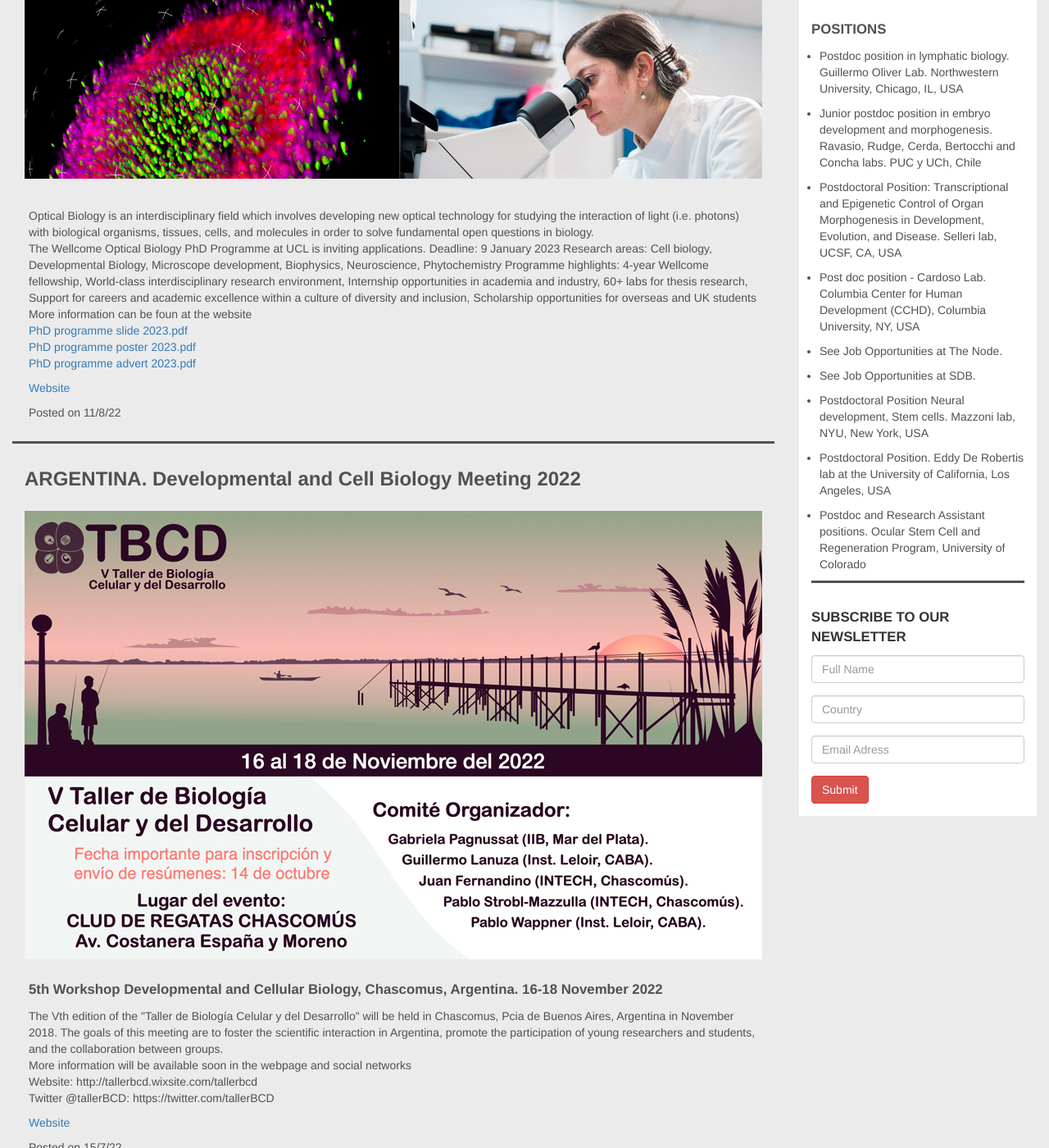
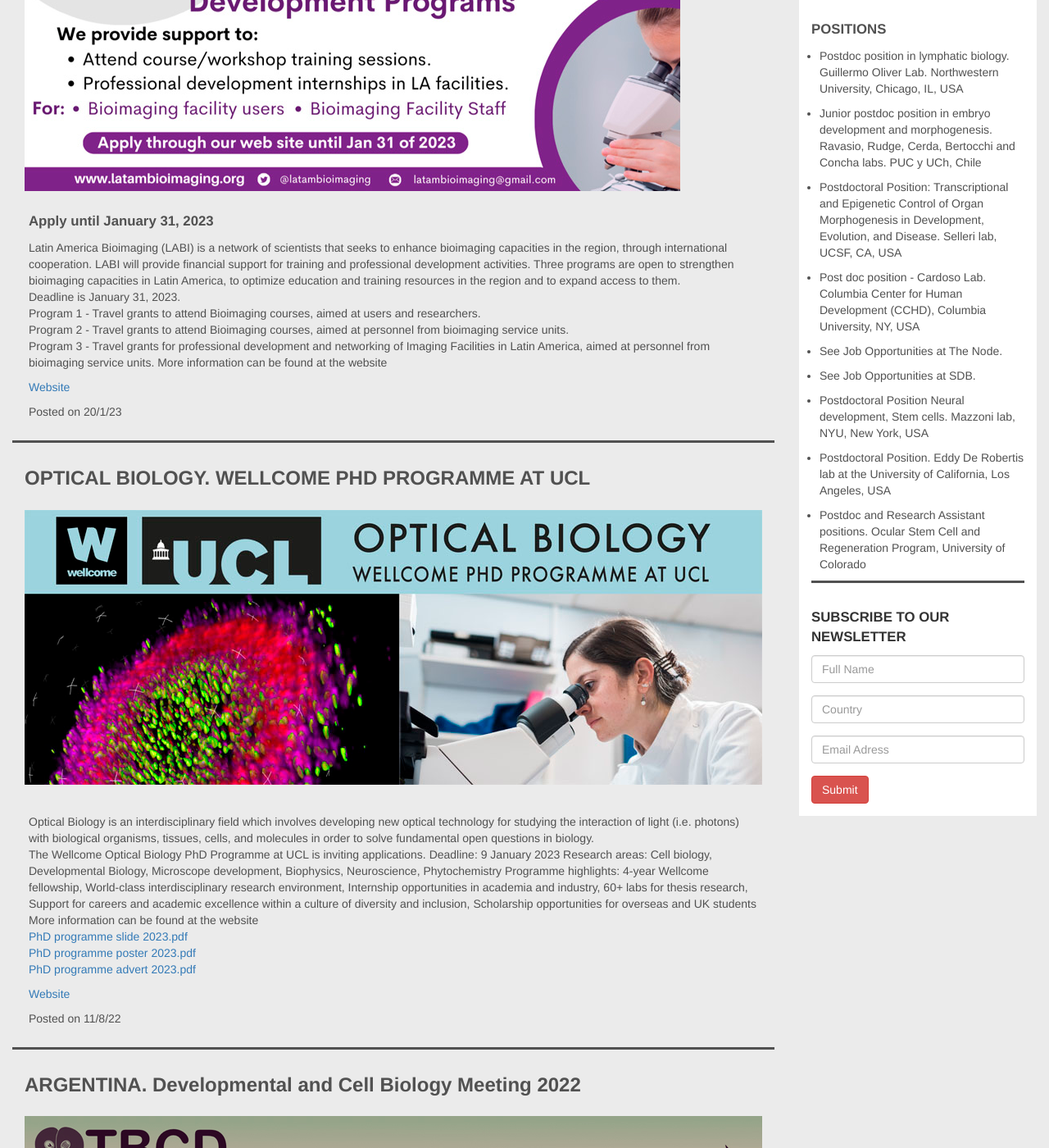
Before and after one commit to lasdb/lasdb.github.io, a Jekyll site: the page built from _posts/2000-01-01-news.markdown, in a window 1280 px wide and 1400 px high, scrolled down 463 px. Shown: the whole window at 82% size. Built offline with Jekyll 4.4.1, drawn with Linux system fonts in a browser that asks for light colours; nearby versions of some CDN libraries; some of the changed text lies outside the part shown.

Commit message:
Update 2000-01-01-news.markdown

```diff
--- a/_posts/2000-01-01-news.markdown
+++ b/_posts/2000-01-01-news.markdown
@@ -5,6 +5,19 @@
 categories: news
 permalink: pages/news.html
 news:
+
+  - title: 'Bioimaging Training & Professional Developmental Programs'
+    date: '20/1/23'
+    subtitle: 'Apply until January 31, 2023'
+    body: 'Latin America Bioimaging (LABI) is a network of scientists that seeks to enhance bioimaging capacities in the region, through international cooperation. LABI will provide financial support for training and professional development activities. Three programs are open to strengthen bioimaging capacities in Latin America, to optimize education and training resources in the region and to expand access to them. <br>
+Deadline is January 31, 2023.<br>
+Program 1 - Travel grants to attend Bioimaging courses, aimed at users and researchers.<br>
+Program 2 - Travel grants to attend Bioimaging courses, aimed at personnel from bioimaging service units. <br>
+Program 3 - Travel grants for professional development and networking of Imaging Facilities in Latin America, aimed at personnel from bioimaging service units.
+More information can be found at the website <br>'
+    imageSm: 'img/news/LABI-sm.jpg'
+    imageBg: '../img/news/LABI-bg.jpg'
+    URL: 'https://latambioimaging.org/index.php/training'
 
   - title: 'OPTICAL BIOLOGY. WELLCOME PHD PROGRAMME AT UCL'
     date: '11/8/22'
@@ -14,7 +27,7 @@
 Research areas: Cell biology, Developmental Biology, Microscope development, Biophysics, Neuroscience, Phytochemistry
 Programme highlights: 4-year Wellcome fellowship, World-class interdisciplinary research environment, Internship opportunities in academia
 and industry, 60+ labs for thesis research, Support for careers and academic excellence within a culture of diversity and inclusion, Scholarship opportunities for overseas and UK students
-More information can be foun at the website <br>
+More information can be found at the website <br>
     <a href="http://lasdb-development.org/pdfs/PhD programme slide 2023.pdf" target="_blank">PhD programme slide 2023.pdf</a> <br>
     <a href="http://lasdb-development.org/pdfs/PhD programme poster 2023.pdf" target="_blank">PhD programme poster 2023.pdf</a> <br>
     <a href="http://lasdb-development.org/pdfs/PhD programme advert 2023.pdf" target="_blank">PhD programme advert 2023.pdf</a> <br>'
```
